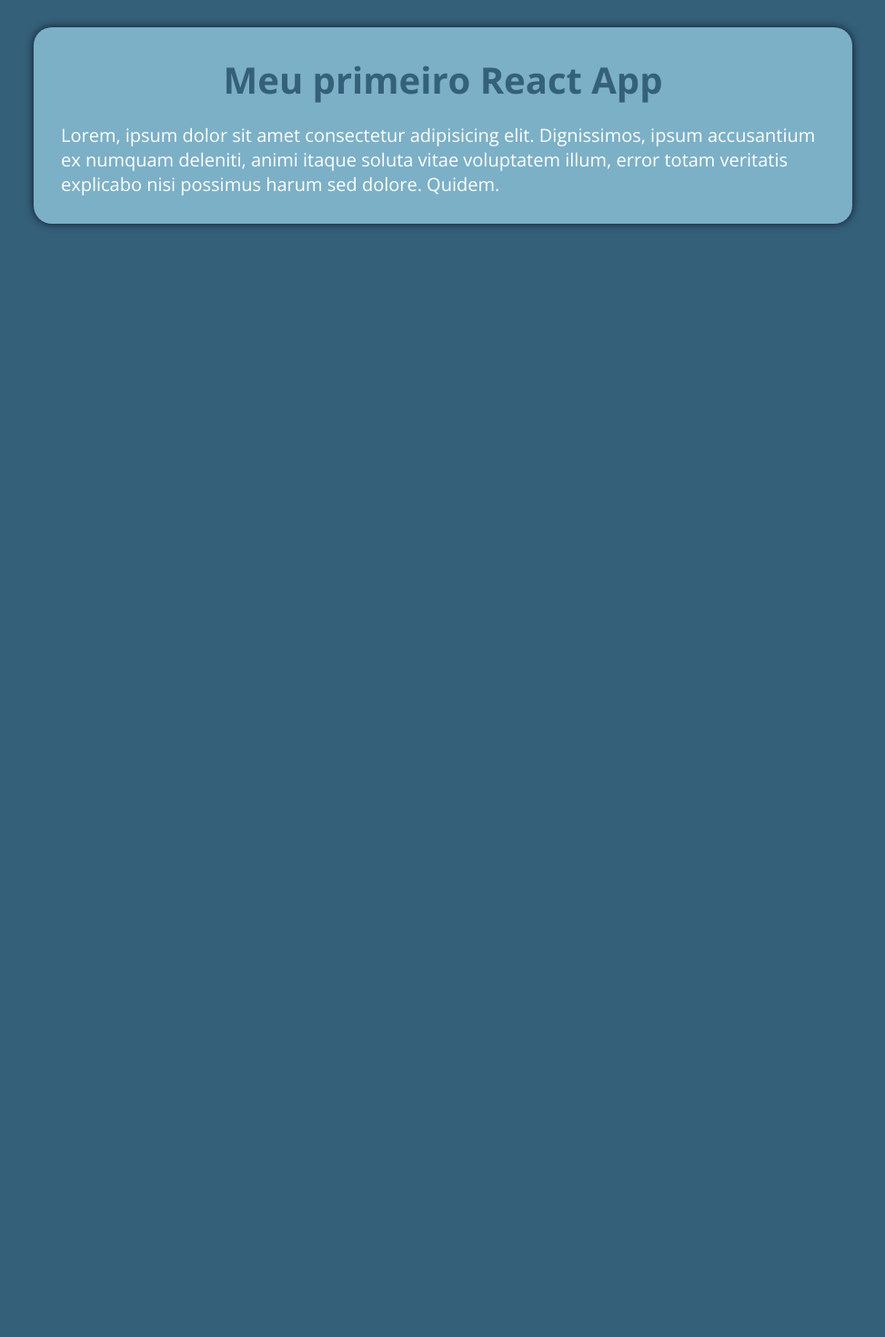
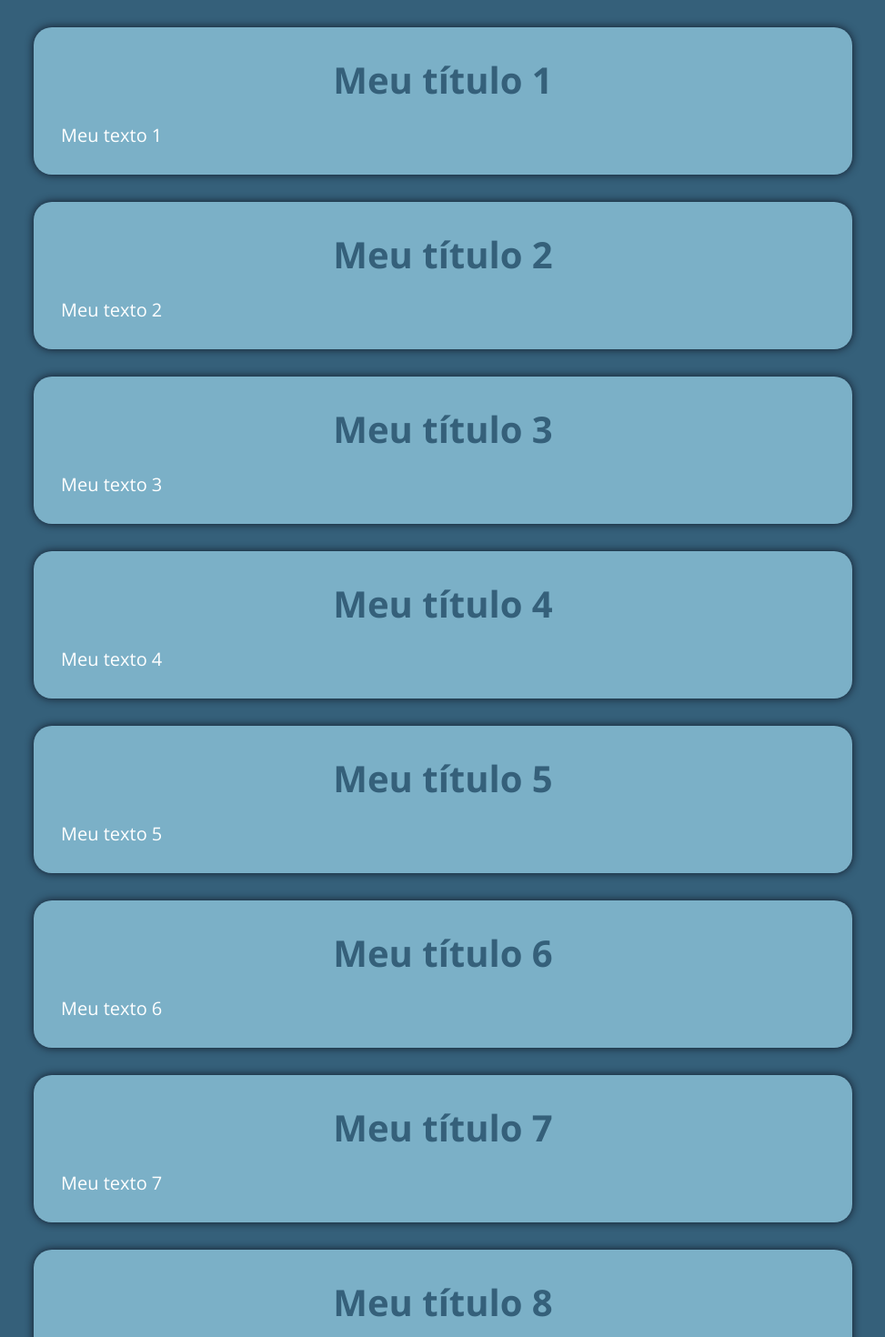
Before and after one commit to alifemanuel/codespaces-react, a React (Vite) app: page / in a window 1280 px wide. Shown: the top 1470 px of the page at 91% size, without its empty margins (153-1126 px from the left). Before the commit the page ends 800 px from the top, so only its background shows below. Built offline with nearby package versions, Linux system fonts and the light colour scheme.

Commit message:
Aula 23/05/2025

```diff
--- a/src/App.jsx
+++ b/src/App.jsx
@@ -3,9 +3,23 @@
 import { MyText } from "./components/MyText";
 
 export default function App() {
+  const funcao = [
+    { title: "Meu título 1", text: "Meu texto 1" },
+    { title: "Meu título 2", text: "Meu texto 2" },
+    { title: "Meu título 3", text: "Meu texto 3" },
+    { title: "Meu título 4", text: "Meu texto 4" },
+    { title: "Meu título 5", text: "Meu texto 5" },
+    { title: "Meu título 6", text: "Meu texto 6" },
+    { title: "Meu título 7", text: "Meu texto 7" },
+    { title: "Meu título 8", text: "Meu texto 8" },
+    { title: "Meu título 9", text: "Meu texto 9" },
+    { title: "Meu título 10", text: "Meu texto 10" },
+  ];
   return (
-    <MyText />,
-    <MyText />,
-    <MyText />
+    <>
+      {funcao.map((item, index) => (
+        <MyText key= {index} title={item.title} text={item.text}></MyText>
+      ))}
+    </>
   );
 }
--- a/src/components/MyText.jsx
+++ b/src/components/MyText.jsx
@@ -1,16 +1,11 @@
 import styles from "./MyText.module.css";
 
-export function MyText() {
+export function MyText({title, text}) {
   return (
     <div className={styles.container}>
       <div className={styles.div}>
-        <h1 className={styles.title}>Meu primeiro React App</h1>
-        <p className={styles.text}>
-          Lorem, ipsum dolor sit amet consectetur adipisicing elit. Dignissimos,
-          ipsum accusantium ex numquam deleniti, animi itaque soluta vitae
-          voluptatem illum, error totam veritatis explicabo nisi possimus harum
-          sed dolore. Quidem.
-        </p>
+        <h1 className={styles.title}>{title}</h1>
+        <p className={styles.text}>{text}</p>
       </div>
     </div>
   );
```
